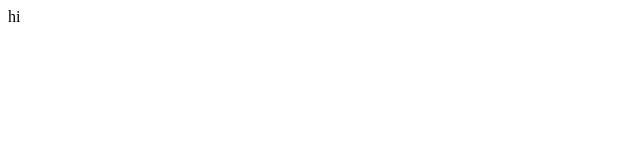
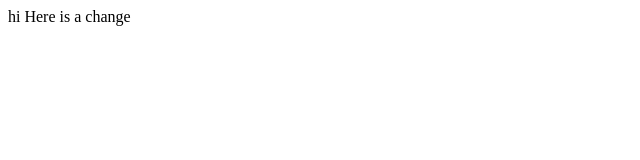
Before and after one commit to kriscodes/example2, a plain HTML site: page index.html in a window 1280 px wide. Shown: the whole page, without its empty margins (0-640 px from the left). Drawn offline with Linux system fonts and the light colour scheme.

Commit message:
second commit

```diff
--- a/index.html
+++ b/index.html
@@ -5,5 +5,6 @@
     </head>
     <body>
         hi
+        Here is a change
     </body>
 </html>
```
